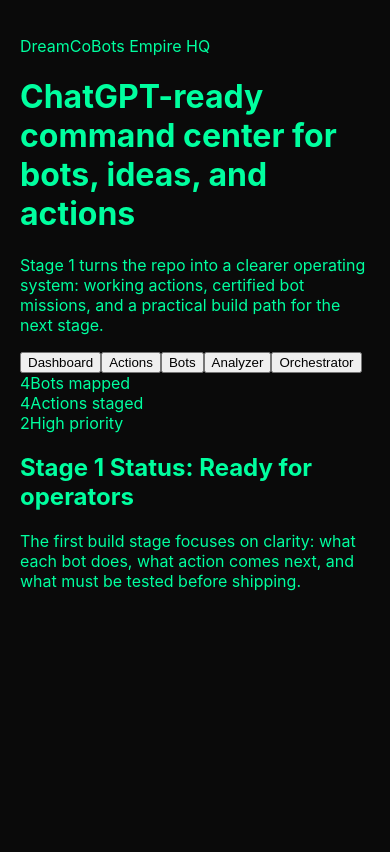
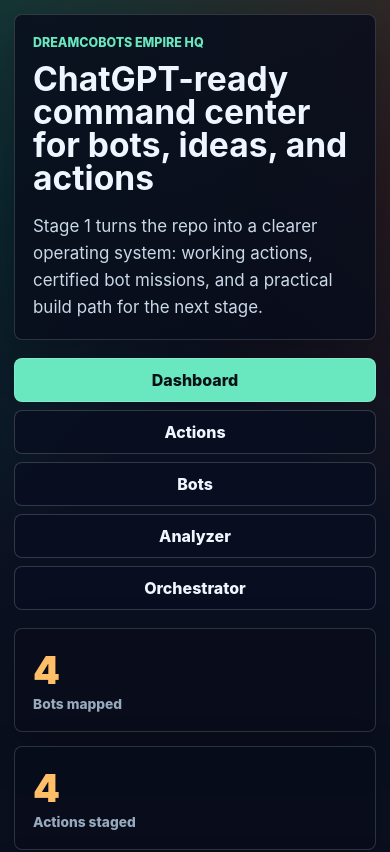
Before and after one commit to ireanjordan24/Dreamcobots-Grok-Revolutionary, a React (Vite) app: page / in a window 390 px wide. Shown: the top 852 px of the page. Built offline with nearby package versions, Linux system fonts and the light colour scheme.

Commit message:
Polish Empire HQ responsive styling

```diff
--- a/src/index.css
+++ b/src/index.css
@@ -1,12 +1,240 @@
+:root {
+  color-scheme: dark;
+  font-family: Inter, ui-sans-serif, system-ui, -apple-system, BlinkMacSystemFont, "Segoe UI", sans-serif;
+  background: #0b1020;
+  color: #eef6ff;
+}
+
+* {
+  box-sizing: border-box;
+}
+
 body {
   margin: 0;
-  font-family: -apple-system, BlinkMacSystemFont, 'Segoe UI', Roboto, sans-serif;
-  background: #0a0a0a;
-  color: #00ff9f;
+  min-width: 320px;
+  background: #0b1020;
 }
 
-/* Cyberpunk Empire theme */
+button,
+input,
+textarea,
+select {
+  font: inherit;
+}
+
 .dashboard {
   min-height: 100vh;
-  padding: 20px;
+  padding: 24px;
+  background:
+    linear-gradient(135deg, rgba(12, 113, 95, 0.35), transparent 36%),
+    linear-gradient(220deg, rgba(154, 67, 28, 0.28), transparent 34%),
+    #0b1020;
 }
+
+.hero,
+.contentPanel,
+.widePanel,
+.statPanel,
+.botCard,
+.actionCard {
+  border: 1px solid rgba(238, 246, 255, 0.16);
+  background: rgba(8, 13, 28, 0.82);
+  box-shadow: 0 18px 48px rgba(0, 0, 0, 0.24);
+}
+
+.hero {
+  max-width: 1120px;
+  margin: 0 auto 18px;
+  padding: 32px;
+  border-radius: 8px;
+}
+
+.eyebrow {
+  margin: 0 0 10px;
+  color: #69e8bf;
+  font-size: 0.78rem;
+  font-weight: 800;
+  text-transform: uppercase;
+}
+
+h1,
+h2,
+h3,
+p {
+  overflow-wrap: anywhere;
+}
+
+h1 {
+  max-width: 820px;
+  margin: 0;
+  font-size: clamp(2.1rem, 7vw, 4.8rem);
+  line-height: 0.98;
+}
+
+h2 {
+  margin: 0 0 10px;
+  font-size: clamp(1.45rem, 3vw, 2.15rem);
+}
+
+h3 {
+  margin: 0 0 8px;
+  font-size: 1.08rem;
+}
+
+p {
+  color: #cad8e8;
+  line-height: 1.6;
+}
+
+.heroCopy {
+  max-width: 720px;
+  margin: 18px 0 0;
+  font-size: 1.06rem;
+}
+
+.tabBar {
+  max-width: 1120px;
+  margin: 0 auto 18px;
+  display: grid;
+  grid-template-columns: repeat(5, minmax(0, 1fr));
+  gap: 8px;
+}
+
+.tab {
+  min-height: 44px;
+  border: 1px solid rgba(238, 246, 255, 0.18);
+  border-radius: 8px;
+  background: rgba(9, 15, 32, 0.86);
+  color: #eef6ff;
+  cursor: pointer;
+  font-weight: 800;
+}
+
+.tab:hover,
+.activeTab {
+  background: #69e8bf;
+  color: #071016;
+}
+
+.panelGrid,
+.contentPanel {
+  max-width: 1120px;
+  margin: 0 auto;
+}
+
+.panelGrid {
+  display: grid;
+  grid-template-columns: repeat(3, minmax(0, 1fr));
+  gap: 14px;
+}
+
+.statPanel,
+.widePanel,
+.contentPanel,
+.botCard,
+.actionCard {
+  border-radius: 8px;
+  padding: 22px;
+}
+
+.statValue {
+  display: block;
+  font-size: 2.4rem;
+  font-weight: 900;
+  color: #ffbf69;
+}
+
+.statLabel,
+.cardMeta {
+  color: #97a9bd;
+  font-size: 0.86rem;
+  font-weight: 800;
+}
+
+.widePanel {
+  grid-column: 1 / -1;
+}
+
+.sectionHeader,
+.botHeader,
+.actionCard {
+  display: flex;
+  align-items: flex-start;
+  justify-content: space-between;
+  gap: 16px;
+}
+
+.statusPill,
+.priority {
+  display: inline-flex;
+  align-items: center;
+  min-height: 28px;
+  border-radius: 999px;
+  padding: 4px 10px;
+  white-space: nowrap;
+  color: #071016;
+  background: #69e8bf;
+  font-size: 0.78rem;
+  font-weight: 900;
+}
+
+.botGrid,
+.actionList {
+  display: grid;
+  gap: 14px;
+  margin-top: 16px;
+}
+
+.botGrid {
+  grid-template-columns: repeat(2, minmax(0, 1fr));
+}
+
+.actionCard {
+  align-items: center;
+}
+
+.priorityHigh {
+  background: #ff8a80;
+}
+
+.priorityMedium {
+  background: #ffbf69;
+}
+
+.priorityLow {
+  background: #9cc9ff;
+}
+
+.botCard strong {
+  display: block;
+  margin-top: 14px;
+  color: #eef6ff;
+}
+
+@media (max-width: 760px) {
+  .dashboard {
+    padding: 14px;
+  }
+
+  .hero,
+  .contentPanel,
+  .widePanel,
+  .statPanel,
+  .botCard,
+  .actionCard {
+    padding: 18px;
+  }
+
+  .tabBar,
+  .panelGrid,
+  .botGrid {
+    grid-template-columns: 1fr;
+  }
+
+  .sectionHeader,
+  .botHeader,
+  .actionCard {
+    flex-direction: column;
+    align-items: flex-start;
+  }
+}
```
